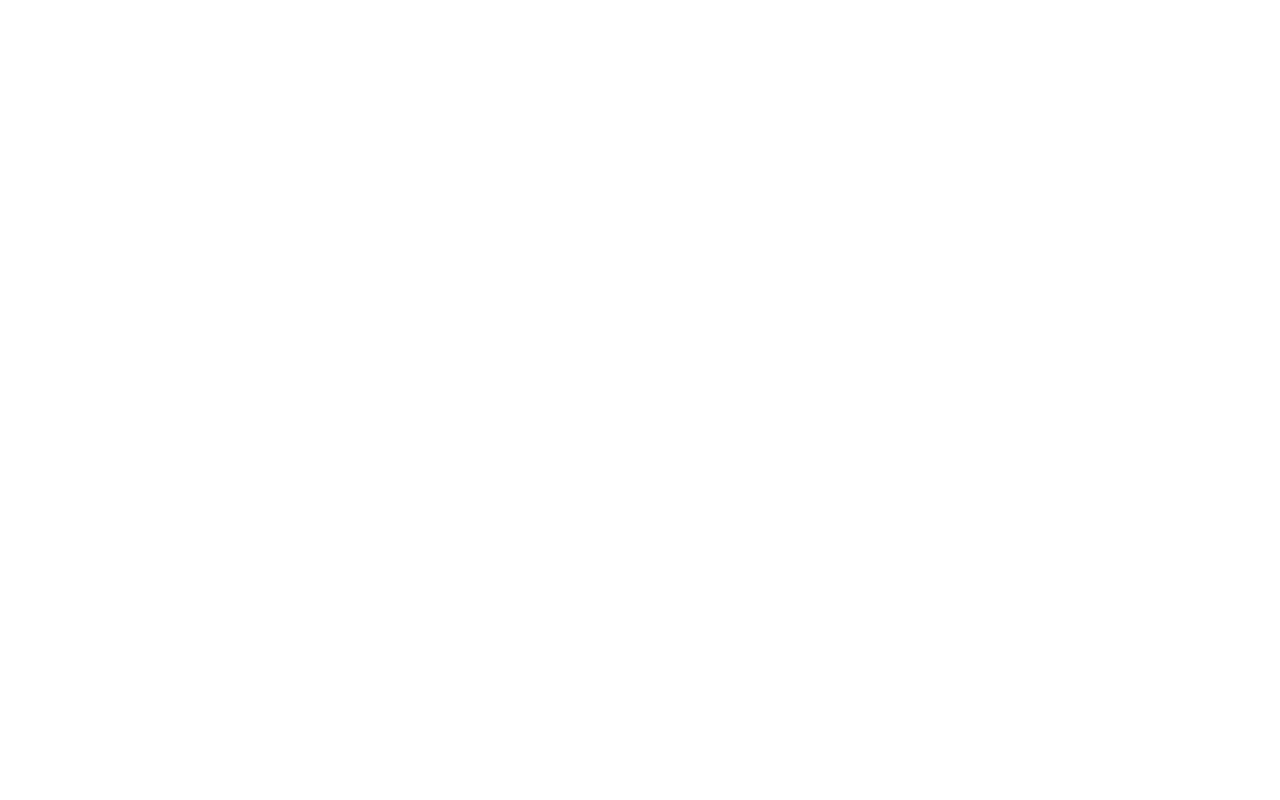
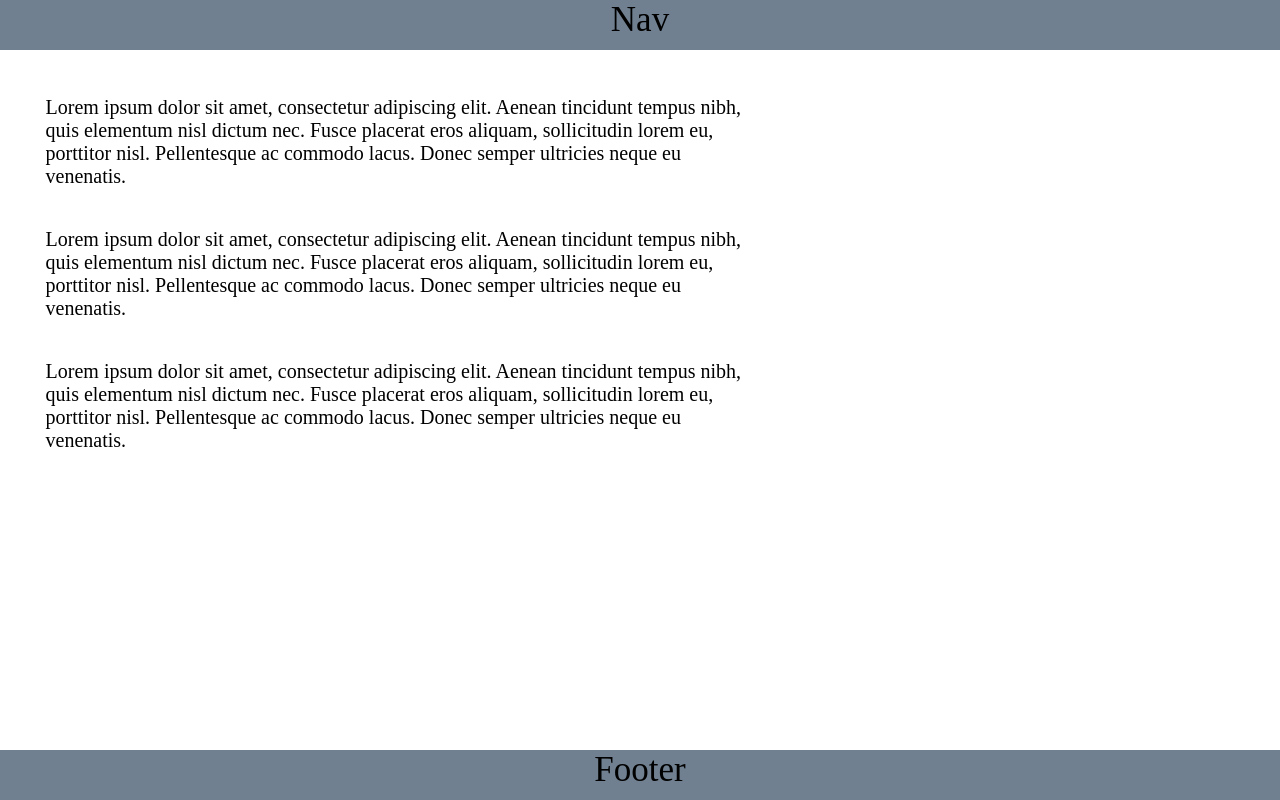
Before and after one commit to vreplicon/portfolio, a plain HTML site: page about.html in a window 1280 px wide. Drawn offline with nearby package versions, Linux system fonts and the light colour scheme.

Commit message:
Added the basic css and refined structure of html

```diff
--- a/about.html
+++ b/about.html
@@ -12,9 +12,30 @@
         <script src="index.js"></script>
     </head>
     <body>
-        <nav></nav>
+        <title>About</title>
+        <nav>Nav</nav>
         <main>
-            <section class="bio"></section>
+            <section class="bio">
+                <p>
+                    Lorem ipsum dolor sit amet, consectetur adipiscing elit. Aenean tincidunt tempus
+                    nibh, quis elementum nisl dictum nec. Fusce placerat eros aliquam, sollicitudin
+                    lorem eu, porttitor nisl. Pellentesque ac commodo lacus. Donec semper ultricies
+                    neque eu venenatis.
+                </p>
+                <p>
+                    Lorem ipsum dolor sit amet, consectetur adipiscing elit. Aenean tincidunt tempus
+                    nibh, quis elementum nisl dictum nec. Fusce placerat eros aliquam, sollicitudin
+                    lorem eu, porttitor nisl. Pellentesque ac commodo lacus. Donec semper ultricies
+                    neque eu venenatis.
+                </p>
+                <p>
+                    Lorem ipsum dolor sit amet, consectetur adipiscing elit. Aenean tincidunt tempus
+                    nibh, quis elementum nisl dictum nec. Fusce placerat eros aliquam, sollicitudin
+                    lorem eu, porttitor nisl. Pellentesque ac commodo lacus. Donec semper ultricies
+                    neque eu venenatis.
+                </p>
+            </section>
         </main>
+        <footer>Footer</footer>
     </body>
 </html>
--- a/main.css
+++ b/main.css
@@ -0,0 +1,73 @@
+* {
+    box-sizing: border-box;
+    text-align: center;
+    font-size: 35px;
+    margin: 0;
+  }
+
+nav, footer {
+    position: fixed;
+    width: 100%;
+    background-color: slategrey;
+    height: 50px;
+}
+
+nav {
+
+    top: 0px;
+    left: 0px;
+
+
+  }
+
+  footer {
+    bottom: 0px;
+    left: 0px;
+  }
+
+section {
+      height: 100px;
+      width: 100%;
+      padding: 2%;
+  }
+
+main {
+    margin-top: 50px;
+}
+
+h1 {
+    padding-top: 20px;
+}
+
+p {
+    font-size: 20px;
+    text-align: left;
+}
+
+.bio > p {
+    width: 60%;
+    padding: 20px;
+}
+
+.hero {
+    font-size: 50px;
+    height: 200px;
+}
+
+.headline, .contact {
+    background-color: gray;
+}
+
+.specalties{
+    background-color: darkgray;
+    height: 300px;
+}
+
+.project {
+    border: 2px solid black;
+    border-radius: 10px;
+    width: 80%;
+    margin-left: auto;
+    margin-right: auto;
+    margin-top: 30px;
+}
```
Also changed, not shown: projects.html (+5 -3 lines).
